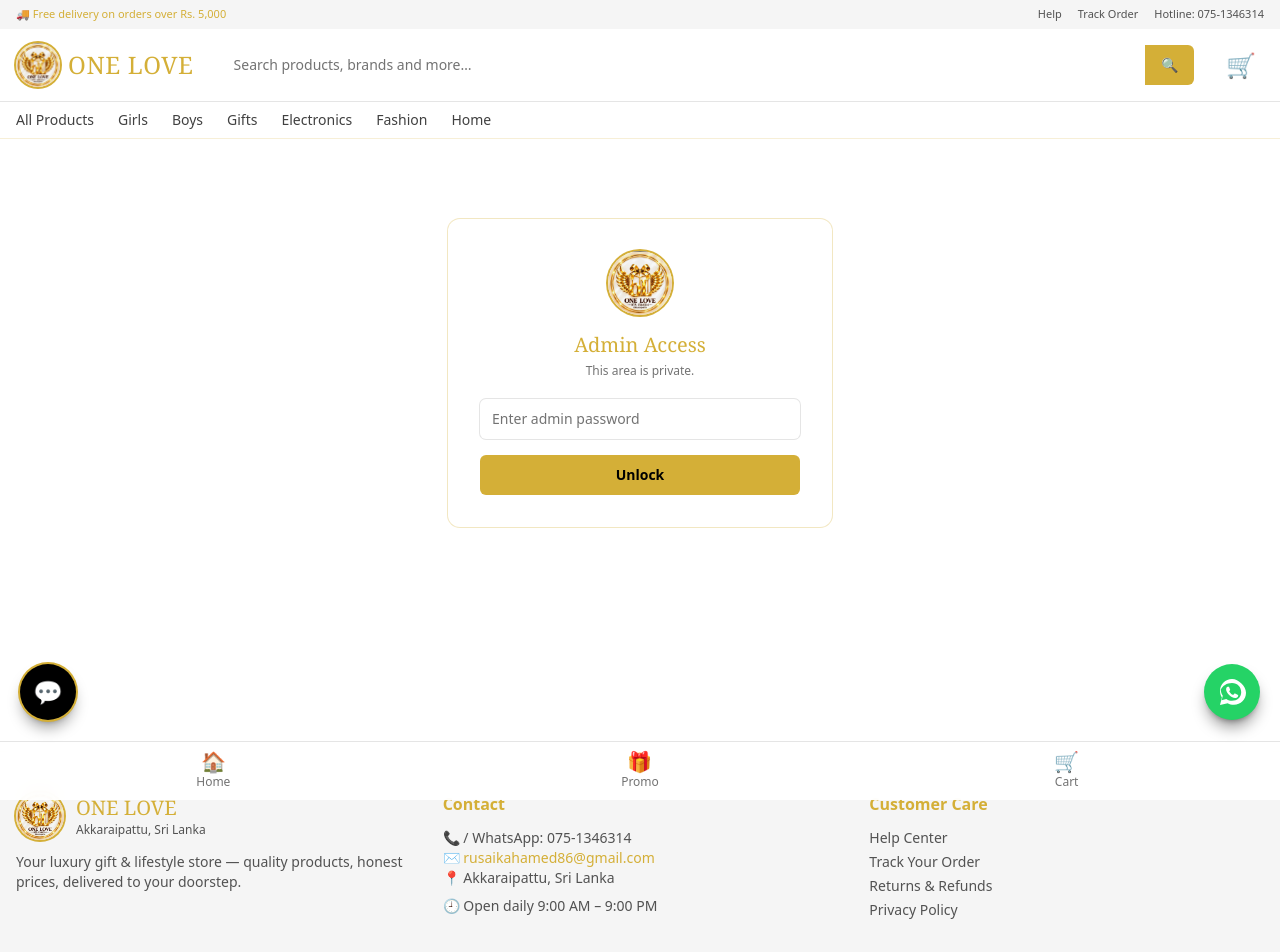
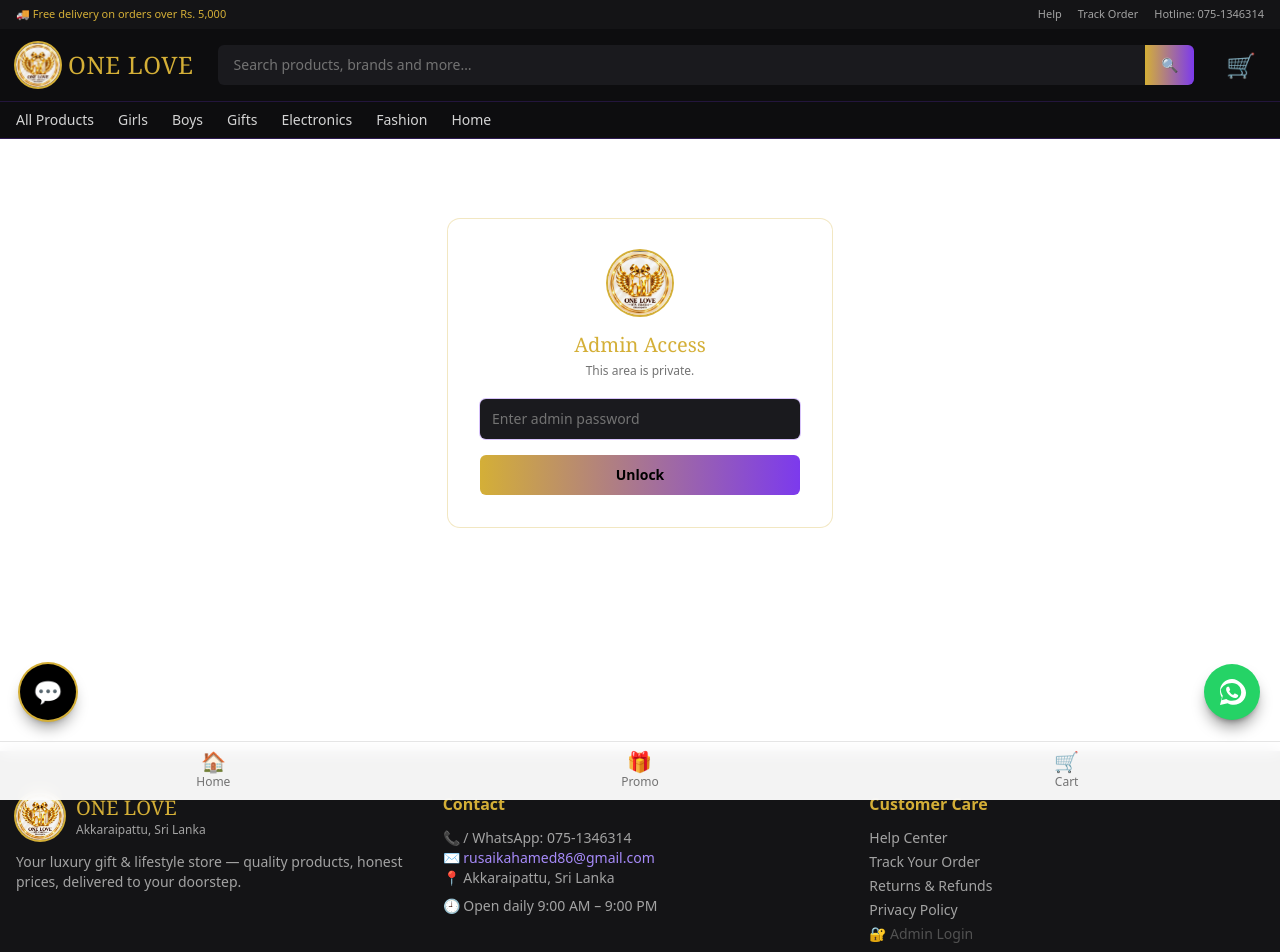
Before and after one commit to onnipunnel-sudo/one-love-shop, a Next.js app: page /admin in a window 1280 px wide. Shown: the top 952 px of the page. Built offline with nearby package versions, Linux system fonts and the light colour scheme.

Commit message:
Admin persistent login (localStorage), gold+black+purple dark theme, admin login link in footer

```diff
--- a/app/admin/page.tsx
+++ b/app/admin/page.tsx
@@ -91,11 +91,11 @@
 const TABS = ['Products', 'Promos', 'Bulk Import', 'Payments', 'Coupons', 'Orders', 'Settings'] as const;
 
 const inputCls =
-  'h-10 w-full rounded-md bg-white px-3 text-sm text-neutral-900 outline-none ring-1 ring-neutral-200 placeholder:text-neutral-500 focus:ring-gold';
-const btnGold = 'rounded-md bg-gold px-4 py-2 text-sm font-bold text-black hover:bg-gold-dark';
-const btnGhost = 'rounded-md px-3 py-1.5 text-xs ring-1 ring-neutral-300 hover:ring-gold hover:text-gold';
-const thCls = 'px-3 py-2 text-left text-xs uppercase tracking-wider text-neutral-500';
-const tdCls = 'px-3 py-2 text-sm text-neutral-700';
+  'h-10 w-full rounded-md bg-ink-card px-3 text-sm text-neutral-100 outline-none ring-1 ring-royal/30 placeholder:text-neutral-500 focus:ring-gold';
+const btnGold = 'rounded-md bg-gradient-to-r from-gold to-royal px-4 py-2 text-sm font-bold text-black hover:opacity-90';
+const btnGhost = 'rounded-md px-3 py-1.5 text-xs text-neutral-300 ring-1 ring-royal/30 hover:ring-gold hover:text-gold';
+const thCls = 'px-3 py-2 text-left text-xs uppercase tracking-wider text-neutral-400';
+const tdCls = 'px-3 py-2 text-sm text-neutral-200';
 
 const emptyProduct: Product = {
   id: '',
@@ -115,7 +115,7 @@
 export default function AdminPage() {
   const [db, setDb] = useState<Db>(loadDb);
   const [authed, setAuthed] = useState(
-    () => typeof window !== 'undefined' && sessionStorage.getItem('onelove_admin') === '1',
+    () => typeof window !== 'undefined' && localStorage.getItem('onelove_admin') === '1',
   );
   const [pw, setPw] = useState('');
   const [pwErr, setPwErr] = useState('');
@@ -128,7 +128,7 @@
 
   const login = () => {
     if (hashPassword(pw) === db.settings.adminPasswordHash) {
-      sessionStorage.setItem('onelove_admin', '1');
+      localStorage.setItem('onelove_admin', '1');
       setAuthed(true);
       setPwErr('');
     } else {
@@ -166,7 +166,7 @@
         <h1 className="text-2xl font-bold text-gold">Admin Dashboard</h1>
         <button
           onClick={() => {
-            sessionStorage.removeItem('onelove_admin');
+            localStorage.removeItem('onelove_admin');
             setAuthed(false);
           }}
           className={btnGhost}
--- a/app/globals.css
+++ b/app/globals.css
@@ -3,20 +3,20 @@
 @tailwind utilities;
 
 body {
-  background-color: #ffffff;
-  color: #171717;
+  background-color: #0d0d0f;
+  color: #f5f5f5;
 }
 
-/* thin gold scrollbar for the luxury feel */
+/* thin gold-purple scrollbar for the luxury feel */
 ::-webkit-scrollbar {
   width: 10px;
   height: 8px;
 }
 ::-webkit-scrollbar-track {
-  background: #f1f1f1;
+  background: #141416;
 }
 ::-webkit-scrollbar-thumb {
-  background: #8a6d1f;
+  background: linear-gradient(180deg, #d4af37, #7c3aed);
   border-radius: 6px;
 }
 ::-webkit-scrollbar-thumb:hover {
--- a/components/Footer.tsx
+++ b/components/Footer.tsx
@@ -5,44 +5,45 @@
 
 export function Footer() {
   return (
-    <footer className="mt-12 border-t border-gold/20 bg-neutral-100">
+    <footer className="mt-12 border-t border-royal/30 bg-ink-soft">
       <div className="mx-auto grid max-w-7xl gap-8 px-4 py-10 sm:grid-cols-3">
         <div>
           <div className="flex items-center gap-3">
             <img src="/logo.png" alt="ONE LOVE" className="h-12 w-12 rounded-full ring-2 ring-gold" />
             <div>
               <div className="font-serif text-xl text-gold">ONE LOVE</div>
-              <div className="text-xs text-neutral-600">{SHOP_CITY}, Sri Lanka</div>
+              <div className="text-xs text-neutral-400">{SHOP_CITY}, Sri Lanka</div>
             </div>
           </div>
-          <p className="mt-3 text-sm text-neutral-600">
+          <p className="mt-3 text-sm text-neutral-400">
             Your luxury gift & lifestyle store — quality products, honest prices, delivered to your
             doorstep.
           </p>
         </div>
         <div>
           <div className="mb-3 font-semibold text-gold">Contact</div>
-          <div className="text-sm text-neutral-600">📞 / WhatsApp: {SHOP_PHONE}</div>
-          <div className="text-sm text-neutral-600">
+          <div className="text-sm text-neutral-400">📞 / WhatsApp: {SHOP_PHONE}</div>
+          <div className="text-sm text-neutral-400">
             ✉️{' '}
-            <a href={`mailto:${SHOP_EMAIL}`} className="text-gold hover:underline">
+            <a href={`mailto:${SHOP_EMAIL}`} className="text-royal-light hover:underline">
               {SHOP_EMAIL}
             </a>
           </div>
-          <div className="text-sm text-neutral-600">📍 {SHOP_CITY}, Sri Lanka</div>
-          <div className="mt-2 text-sm text-neutral-600">🕘 Open daily 9:00 AM – 9:00 PM</div>
+          <div className="text-sm text-neutral-400">📍 {SHOP_CITY}, Sri Lanka</div>
+          <div className="mt-2 text-sm text-neutral-400">🕘 Open daily 9:00 AM – 9:00 PM</div>
         </div>
         <div>
           <div className="mb-3 font-semibold text-gold">Customer Care</div>
-          <ul className="space-y-1 text-sm text-neutral-600">
+          <ul className="space-y-1 text-sm text-neutral-400">
             <li>Help Center</li>
             <li>Track Your Order</li>
             <li><Link href="/returns/" className="hover:text-gold">Returns & Refunds</Link></li>
             <li>Privacy Policy</li>
+            <li><Link href="/admin" className="text-neutral-600 hover:text-royal-light">🔐 Admin Login</Link></li>
           </ul>
         </div>
       </div>
-      <div className="border-t border-neutral-200 py-4 text-center text-xs text-neutral-500">
+      <div className="border-t border-royal/20 py-4 text-center text-xs text-neutral-500">
         © {new Date().getFullYear()} ONE LOVE · {SHOP_CITY} · All rights reserved.
       </div>
     </footer>
--- a/components/Header.tsx
+++ b/components/Header.tsx
@@ -23,7 +23,7 @@
   return (
     <header className="sticky top-0 z-40">
       {/* Top utility strip (decorative links) */}
-      <div className="bg-neutral-100 text-[11px] text-neutral-600">
+      <div className="bg-ink-soft text-[11px] text-neutral-400">
         <div className="mx-auto flex max-w-7xl items-center justify-between px-4 py-1.5">
           <span className="text-gold">🚚 Free delivery on orders over Rs. 5,000</span>
           <div className="flex gap-4">
@@ -35,7 +35,7 @@
       </div>
 
       {/* Main header */}
-      <div className="border-b border-gold/20 bg-white">
+      <div className="border-b border-royal/30 bg-ink">
         <div className="mx-auto flex max-w-7xl items-center gap-3 px-4 py-3 sm:gap-6">
           <Link href="/" className="flex shrink-0 items-center gap-2">
             <img src="/logo.png" alt="ONE LOVE" className="h-11 w-11 rounded-full ring-2 ring-gold" />
@@ -47,11 +47,11 @@
               value={q}
               onChange={(e) => setQ(e.target.value)}
               placeholder="Search products, brands and more…"
-              className="h-10 w-full rounded-l-md bg-white px-4 text-sm text-neutral-900 outline-none ring-gold/40 placeholder:text-neutral-500 focus:ring-2"
+              className="h-10 w-full rounded-l-md bg-ink-card px-4 text-sm text-neutral-100 outline-none ring-royal/40 placeholder:text-neutral-500 focus:ring-2"
             />
             <button
               type="submit"
-              className="h-10 shrink-0 rounded-r-md bg-gold px-4 text-sm font-bold text-black hover:bg-gold-dark"
+              className="h-10 shrink-0 rounded-r-md bg-gradient-to-r from-gold to-royal px-4 text-sm font-bold text-black hover:opacity-90"
             >
               🔍
             </button>
@@ -60,7 +60,7 @@
           <Link href="/cart" className="relative shrink-0 p-2 text-2xl" aria-label="Cart">
             🛒
             {count > 0 && (
-              <span className="absolute -right-0.5 -top-0.5 flex h-5 min-w-[20px] items-center justify-center rounded-full bg-gold px-1 text-[11px] font-bold text-black">
+              <span className="absolute -right-0.5 -top-0.5 flex h-5 min-w-[20px] items-center justify-center rounded-full bg-royal px-1 text-[11px] font-bold text-white">
                 {count}
               </span>
             )}
@@ -68,16 +68,16 @@
         </div>
 
         {/* Category nav */}
-        <nav className="border-t border-neutral-200">
+        <nav className="border-t border-royal/20">
           <div className="mx-auto flex max-w-7xl gap-6 overflow-x-auto px-4 py-2 text-sm">
-            <Link href="/" className="whitespace-nowrap text-neutral-700 hover:text-gold">
+            <Link href="/" className="whitespace-nowrap text-neutral-300 hover:text-gold">
               All Products
             </Link>
             {CATEGORIES.map((c) => (
               <Link
                 key={c}
                 href={`/?cat=${encodeURIComponent(c)}`}
-                className="whitespace-nowrap text-neutral-700 hover:text-gold"
+                className="whitespace-nowrap text-neutral-300 hover:text-gold"
               >
                 {c}
               </Link>
--- a/components/ProductCard.tsx
+++ b/components/ProductCard.tsx
@@ -24,9 +24,9 @@
   return (
     <Link
       href={`/product/${productSlug(p.name)}/`}
-      className="group flex flex-col overflow-hidden rounded-lg bg-white ring-1 ring-neutral-200 transition hover:ring-gold/60"
+      className="group flex flex-col overflow-hidden rounded-lg bg-ink-card ring-1 ring-royal/20 transition hover:ring-gold/60"
     >
-      <div className="relative aspect-square overflow-hidden bg-neutral-100">
+      <div className="relative aspect-square overflow-hidden bg-ink-soft">
         <img
           src={p.image}
           alt={p.name}
@@ -34,18 +34,18 @@
           className="h-full w-full object-cover transition duration-300 group-hover:scale-105"
         />
         {pct && (
-          <span className="absolute left-2 top-2 rounded bg-gold px-1.5 py-0.5 text-[11px] font-bold text-black">
+          <span className="absolute left-2 top-2 rounded bg-gradient-to-r from-gold to-royal px-1.5 py-0.5 text-[11px] font-bold text-black">
             -{pct}%
           </span>
         )}
         {p.flashSale && (
-          <span className="absolute right-2 top-2 rounded bg-red-600 px-1.5 py-0.5 text-[11px] font-bold text-white">
+          <span className="absolute right-2 top-2 rounded bg-royal px-1.5 py-0.5 text-[11px] font-bold text-white">
             FLASH
           </span>
         )}
       </div>
       <div className="flex flex-1 flex-col gap-1 p-3">
-        <div className="line-clamp-2 text-sm text-neutral-800">{p.name}</div>
+        <div className="line-clamp-2 text-sm text-neutral-200">{p.name}</div>
         <div className="mt-auto">
           <div className="text-base font-bold text-gold">{money(p.price)}</div>
           {p.oldPrice && p.oldPrice > p.price && (
@@ -53,7 +53,7 @@
           )}
           <div className="mt-1 flex items-center justify-between">
             <Stars rating={p.rating} />
-            <span className="text-[11px] text-neutral-500">
+            <span className="text-[11px] text-neutral-400">
               {p.stock > 0 ? `In stock` : 'Sold out'}
             </span>
           </div>
--- a/tailwind.config.js
+++ b/tailwind.config.js
@@ -8,6 +8,12 @@
           DEFAULT: '#D4AF37',
           dark: '#C9A227',
           light: '#F1D87A',
+        },
+        royal: {
+          DEFAULT: '#7C3AED',
+          dark: '#6D28D9',
+          light: '#A78BFA',
+          deep: '#4C1D95',
         },
         ink: {
           DEFAULT: '#0d0d0f',
```
Also changed, not shown: app/page.tsx (+6 -6 lines).
